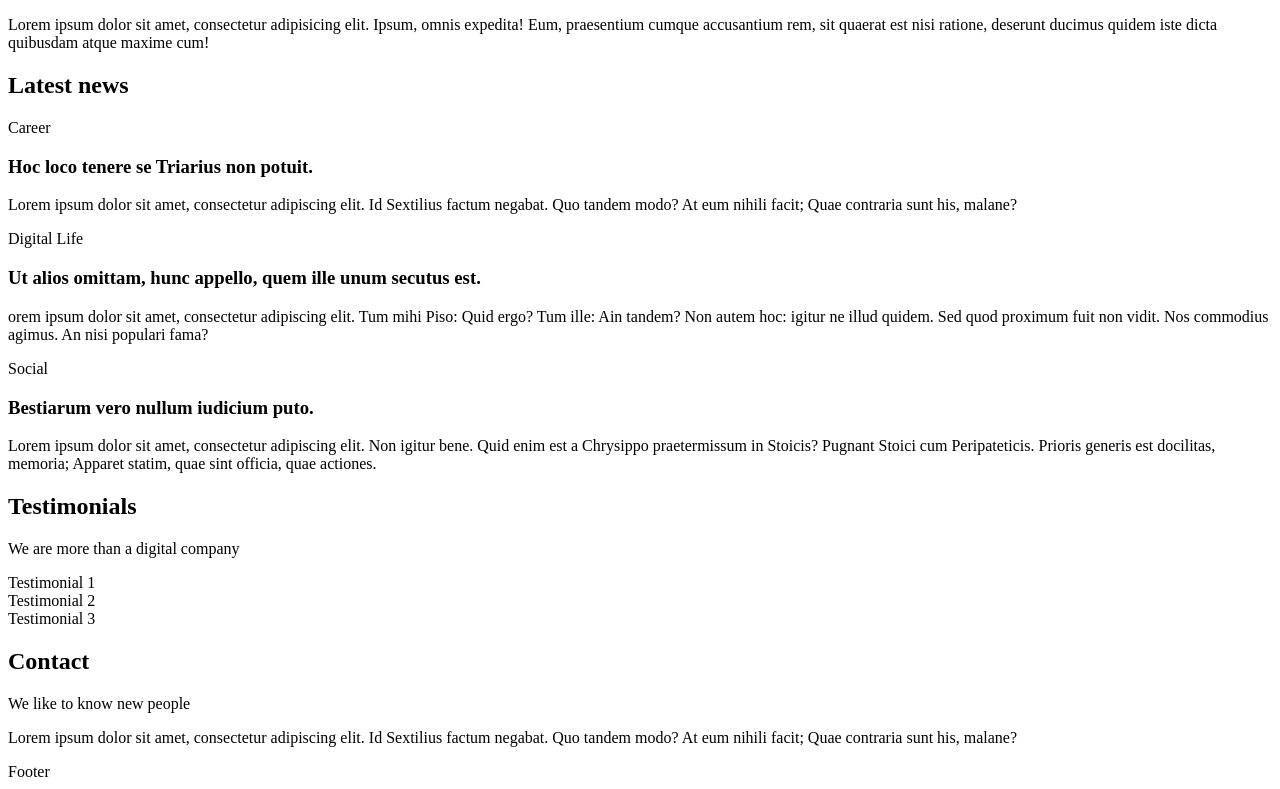
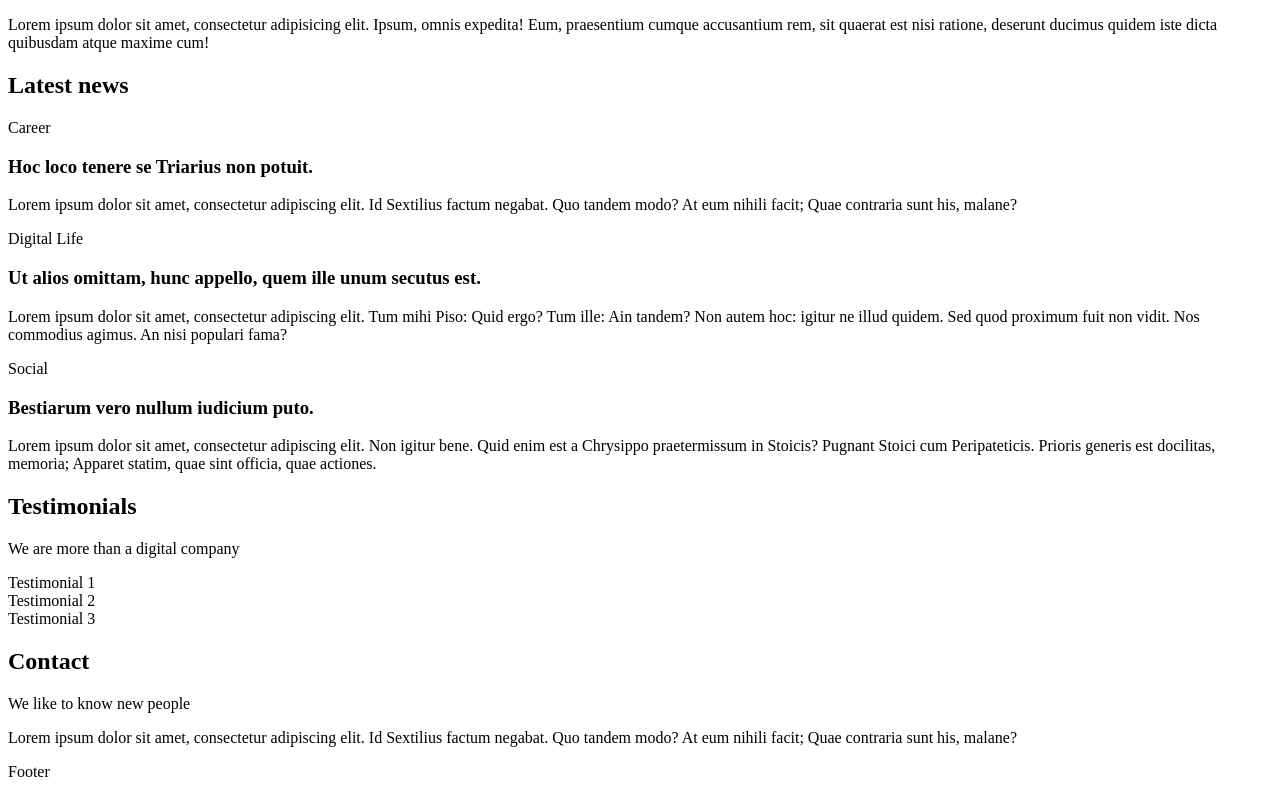
Before and after one commit to micaelapicco/holbertonschool-web_front_end, a plain HTML site: page html_advanced/12-index.html in a window 1280 px wide. Shown: the part 962-1751 px from the top of the page. Drawn offline with Linux system fonts and the light colour scheme.

```diff
--- a/html_advanced/12-index.html
+++ b/html_advanced/12-index.html
@@ -78,7 +78,7 @@
           <p>Digital Life</p>
           <h3>Ut alios omittam, hunc appello, quem ille unum secutus est.</h3>
           <p>
-            orem ipsum dolor sit amet, consectetur adipiscing elit. Tum mihi
+            Lorem ipsum dolor sit amet, consectetur adipiscing elit. Tum mihi
             Piso: Quid ergo? Tum ille: Ain tandem? Non autem hoc: igitur ne
             illud quidem. Sed quod proximum fuit non vidit. Nos commodius
             agimus. An nisi populari fama?
```
